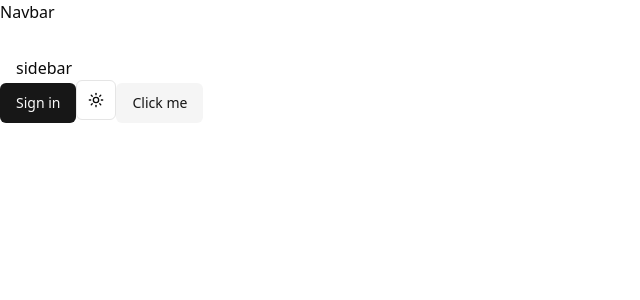
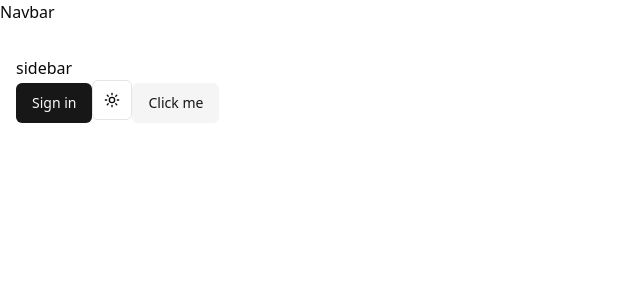
Before and after one commit to capmahin/Socially, a Next.js app: page / in a window 1280 px wide. Shown: the top 300 px of the page, without its empty margins (0-640 px from the left). Built offline with nearby package versions, Linux system fonts and the light colour scheme; no server answers.

Commit message:
add another div

```diff
--- a/src/app/layout.tsx
+++ b/src/app/layout.tsx
@@ -46,8 +46,8 @@ export default function RootLayout({
                   <div className="grid gird-cols-1 lg:grid-cols-12 gap-6">
                     <div className="hidden lg:block lg:col-span-3">sidebar</div>
                   </div>
+                  <div className="lg:col-span-9">{children}</div>
                 </div>
-                {children}
               </main>
             </div>
           </ThemeProvider>
```
